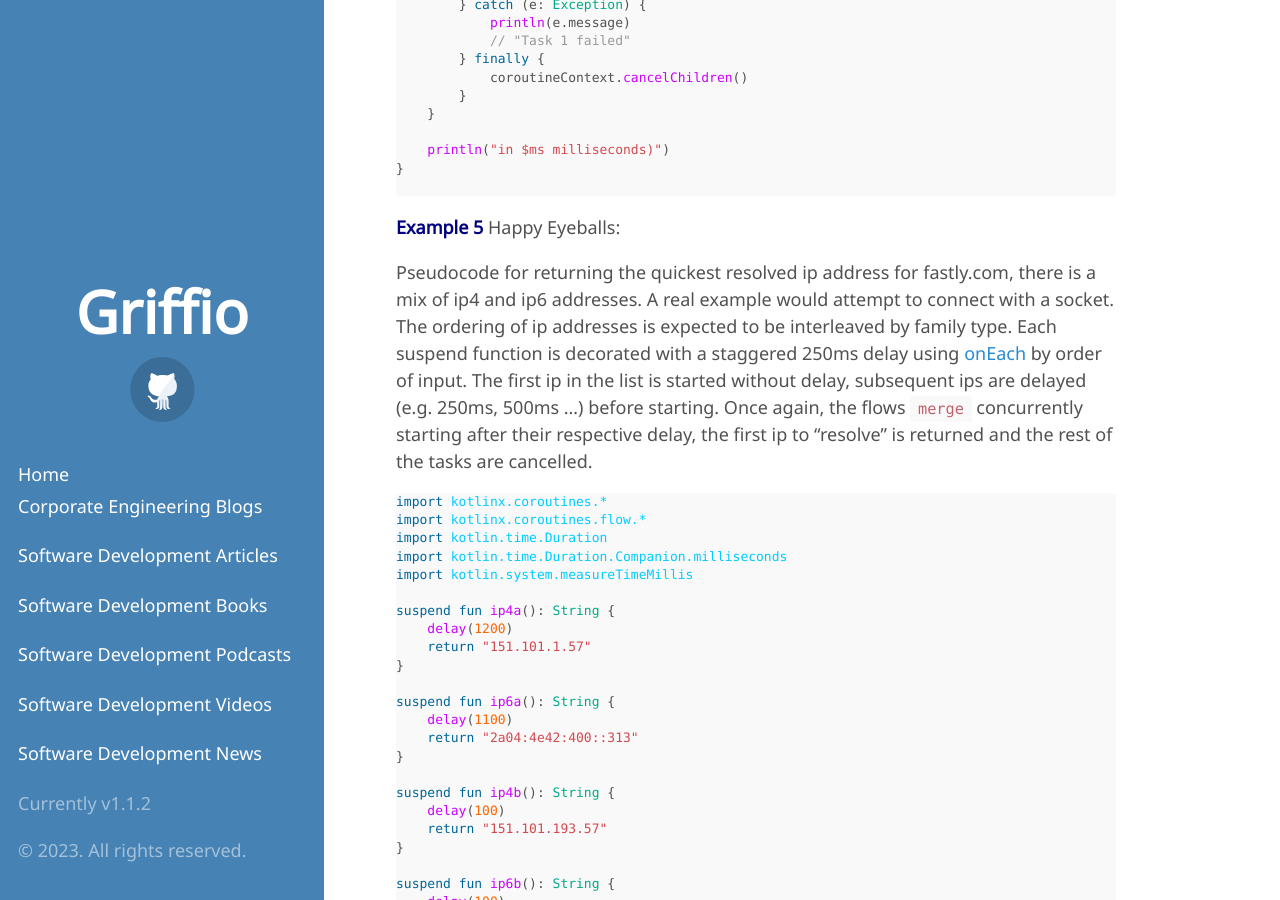
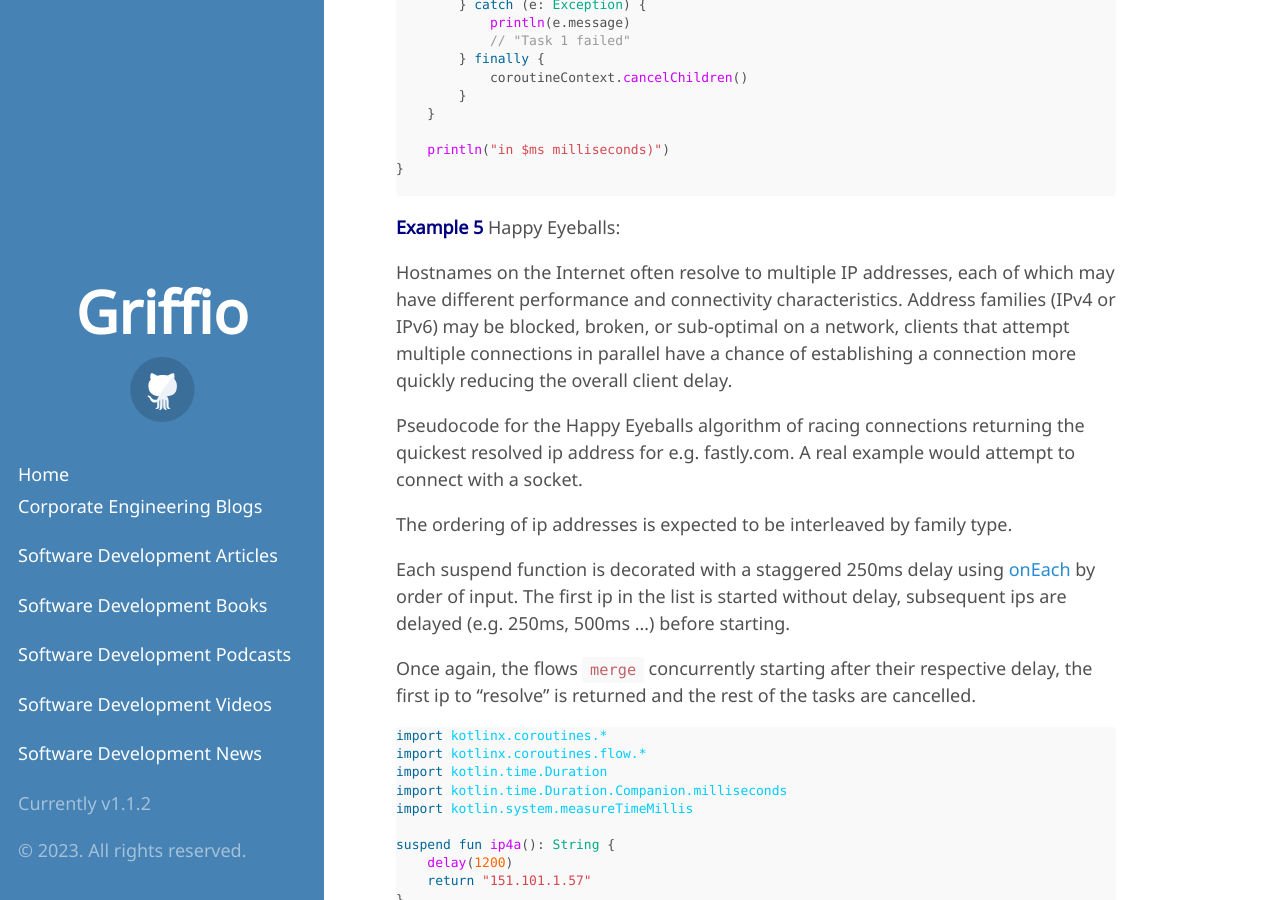
Before and after one commit to griffio/griffio.github.io, a Jekyll site: the page built from _posts/2023-03-18-More-Kotlin-Racing-Ambiguous-Coroutines.md, in a window 1280 px wide and 900 px high, scrolled down 4240 px. Built offline with Jekyll 4.4.1, drawn with Linux system fonts in a browser that asks for light colours; some web fonts are replaced.

Commit message:
add happy eyeballs

```diff
--- a/_posts/2023-03-18-More-Kotlin-Racing-Ambiguous-Coroutines.md
+++ b/_posts/2023-03-18-More-Kotlin-Racing-Ambiguous-Coroutines.md
@@ -228,11 +228,19 @@
 
 **Example 5** Happy Eyeballs:
 
-Pseudocode for returning the quickest resolved ip address for fastly.com, there is a mix of ip4 and ip6 addresses.
+Hostnames on the Internet often resolve to multiple IP addresses, each of
+which may have different performance and connectivity characteristics.  Address families (IPv4
+or IPv6) may be blocked, broken, or sub-optimal on a network, clients that attempt multiple connections in parallel have a chance of
+establishing a connection more quickly reducing the overall client delay.
+
+Pseudocode for the Happy Eyeballs algorithm of racing connections returning the quickest resolved ip address for e.g. fastly.com.
 A real example would attempt to connect with a socket.
+
 The ordering of ip addresses is expected to be interleaved by family type.
+
 Each suspend function is decorated with a staggered 250ms delay using [onEach](https://kotlinlang.org/api/kotlinx.coroutines/kotlinx-coroutines-core/kotlinx.coroutines.flow/on-each.html) by order of input.
 The first ip in the list is started without delay, subsequent ips are delayed (e.g. 250ms, 500ms ...) before starting.
+
 Once again, the flows `merge` concurrently starting after their respective delay, the first ip to "resolve" is returned
 and the rest of the tasks are cancelled.
 
```
